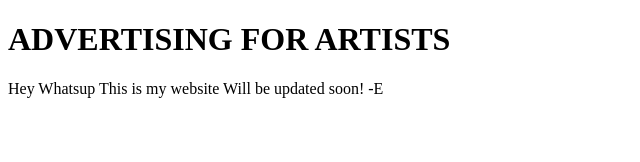
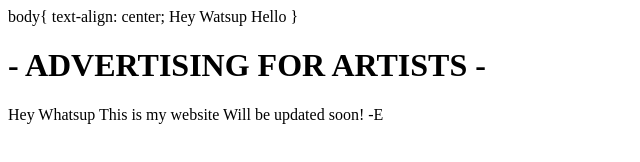
Before and after one commit to elisaface/elisaface.github.io, a plain HTML site: page index.html in a window 1280 px wide. Shown: the whole page, without its empty margins (0-640 px from the left). Drawn offline with Linux system fonts and the light colour scheme.

Commit message:
Update index.html

```diff
--- a/index.html
+++ b/index.html
@@ -1,9 +1,13 @@
 <!doctype html>
 <head>
 <title>It's Elisa</title>
+body{
+text-align: center;
+Hey Watsup Hello
+}
 </head>
 <body>
-<h1> ADVERTISING FOR ARTISTS</h1>
+<h1>- ADVERTISING FOR ARTISTS -</h1>
 Hey Whatsup
 This is my website
 Will be updated soon!
```
